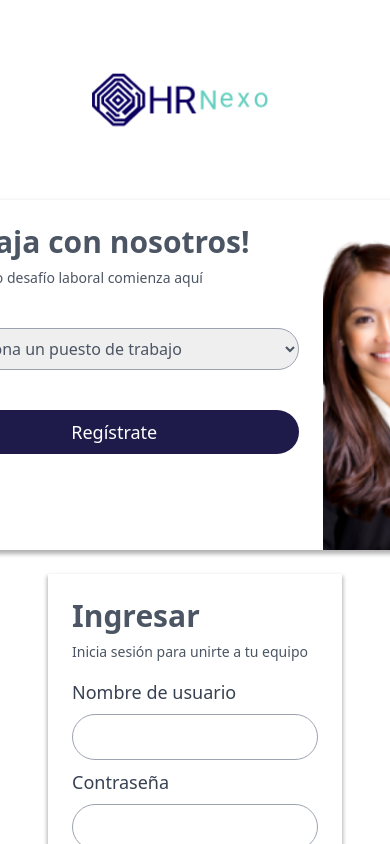
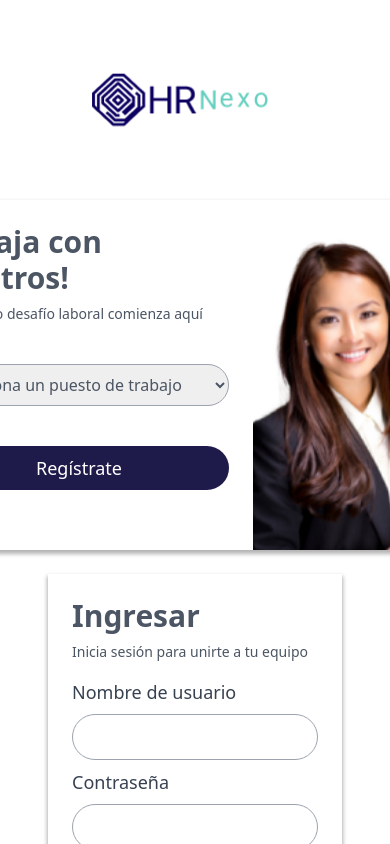
Before and after one commit to Visual2024/c17-67-t-python, a React (Vite) app in the folder Frontend/RecursosHumanosWebApp/: page /login in a window 390 px wide. Shown: the top 844 px of the page. Built offline with nearby package versions, Linux system fonts and the light colour scheme.

Commit message:
login ajustes

```diff
--- a/Frontend/RecursosHumanosWebApp/src/Components/Form/FormularioLogin.jsx
+++ b/Frontend/RecursosHumanosWebApp/src/Components/Form/FormularioLogin.jsx
@@ -96,7 +96,7 @@ export function FormularioLogin() {
               error.password &&
               <h5>Contraseña incorrecta</h5>
             }
-            <button type="submit" className='text-gray-700 text-lg rounded-full mt-8 border border-gray-400 w-full p-2 hover:text-white font-semibold hover:bg-gray-500'>Ingresar</button>
+            <button type="submit" className='text-gray-700 text-lg font-semibold rounded-full mt-8 border border-gray-400 w-full p-2 hover:bg-gray-300'>Ingresar</button>
           </form>
       </div>
     </>
--- a/Frontend/RecursosHumanosWebApp/src/Pages/Login.jsx
+++ b/Frontend/RecursosHumanosWebApp/src/Pages/Login.jsx
@@ -2,6 +2,7 @@ import loginstyles from '../Styles/Login.module.css'
 import { FormularioLogin } from '../Components/Form/FormularioLogin';
 import { useState } from 'react'
 import { useNavigate } from 'react-router-dom'
+import Swal from "sweetalert2"
 
 export const Login = () => {
 
@@ -15,7 +16,7 @@ export const Login = () => {
   const registrateClick = (event) => {
     event.preventDefault()
     if (puestoDeTrabajo === '') {
-      return alert('completar campo obligatorio')
+      return Swal.fire('Selecciona un Puesto de trabajo')
     }
 
     return navigate('/register')
--- a/Frontend/RecursosHumanosWebApp/src/Routes/AppRoutes.jsx
+++ b/Frontend/RecursosHumanosWebApp/src/Routes/AppRoutes.jsx
@@ -49,6 +49,8 @@ export function Layout() {
         if (usuarioLocalStorage && rolLocalStorage) {
             setUsuario(usuarioLocalStorage);
             setRol(rolLocalStorage);
+        }else{
+            window.location.replace('/login')
         }
     }, []);
 
--- a/Frontend/RecursosHumanosWebApp/src/Styles/Login.module.css
+++ b/Frontend/RecursosHumanosWebApp/src/Styles/Login.module.css
@@ -36,6 +36,7 @@
     border-radius: 8px;
     box-shadow: 0 3px 4px 1px rgba(0, 0, 0, 0.3);
     min-width: 580px;
+    max-width: 800px;
     height: 350px;
 }
 
@@ -47,7 +48,6 @@
     box-sizing: border-box;
     height: 100%;
     padding: 24px;
-    height: 100%;
     gap: 8px;
 }
 
@@ -83,7 +83,8 @@
     font-size: 14px;
     color: red;
     margin: 0;
-    text-align: center;
+    margin-bottom: .5rem;
+    text-align: end;
 }
 
 
@@ -98,7 +99,7 @@
         align-items: center;
     }
 
-    .formRegistro form{
+    .formRegistro{
         width: 100%;
     }
 
```
